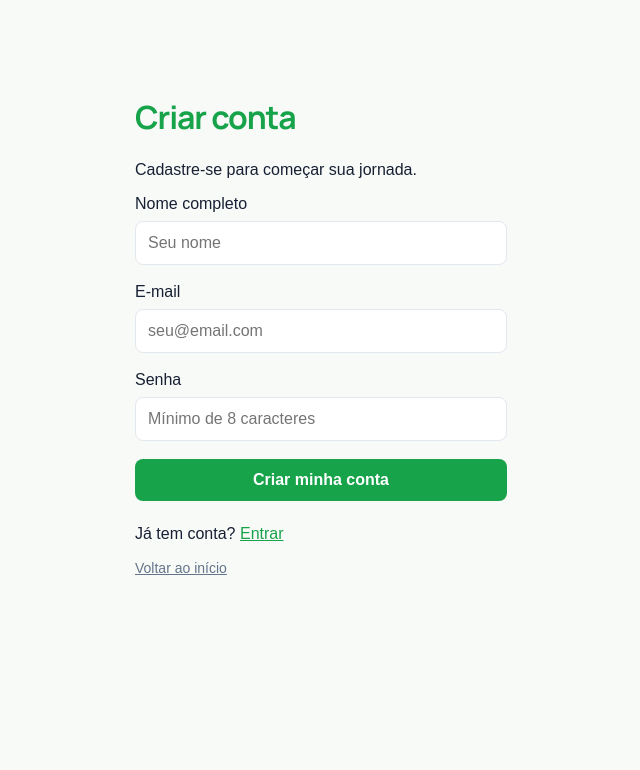
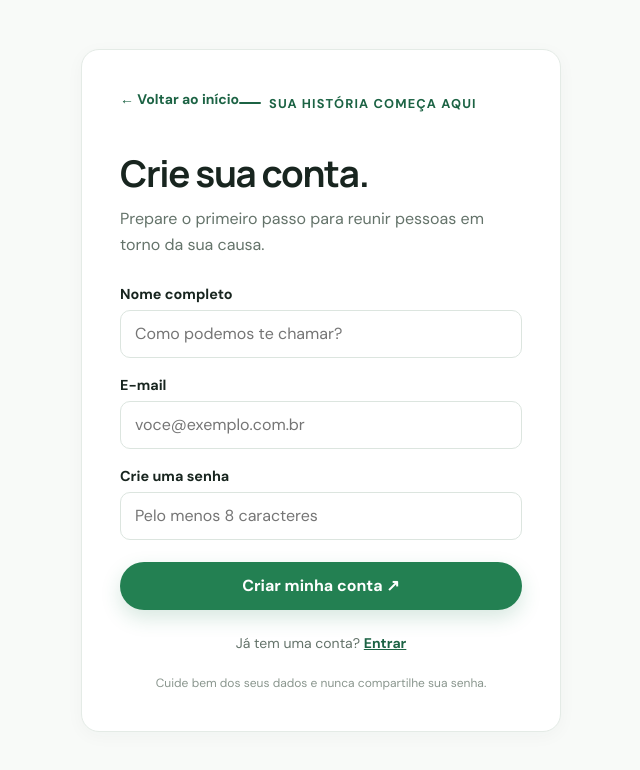
Before and after one commit to vaquinhabr/Vaquinha, a Next.js app: page /criar-conta in a window 1280 px wide. Shown: the top 770 px of the page, without its empty margins (319-959 px from the left). Built offline with nearby package versions, Linux system fonts and the light colour scheme; no server answers.

Commit message:
Polish account registration form and error handling

```diff
--- a/app/criar-conta/page.tsx
+++ b/app/criar-conta/page.tsx
@@ -19,17 +19,11 @@ export default function CriarConta() {
     setCarregando(true);
 
     try {
-      const { data, error } = await supabase.auth.signUp({
+      const { error } = await supabase.auth.signUp({
         email: email.trim(),
         password: senha,
-        options: {
-          data: {
-            full_name: nome.trim(),
-          },
-        },
+        options: { data: { full_name: nome.trim(), display_name: nome.trim() } },
       });
-
-      setCarregando(false);
 
       if (error) {
         setMensagem(traduzirErro(error.message));
@@ -37,132 +31,53 @@ export default function CriarConta() {
       }
 
       setSucesso(true);
-      setMensagem(
-        "Cadastro realizado! Verifique seu e-mail para confirmar a conta."
-      );
+      setMensagem("Cadastro iniciado! Se a confirmação por e-mail estiver ativa, confira sua caixa de entrada para ativar a conta.");
       setNome("");
       setEmail("");
       setSenha("");
-    } catch (err) {
+    } catch {
+      setMensagem("Não foi possível concluir o cadastro agora. Confira a conexão e tente novamente.");
+    } finally {
       setCarregando(false);
-      setMensagem("Erro inesperado. Tente novamente.");
     }
   }
 
   return (
-    <main
-      style={{
-        maxWidth: "420px",
-        margin: "50px auto",
-        padding: "24px",
-        fontFamily: "Arial, sans-serif",
-        color: "#172033",
-      }}
-    >
-      <h1 style={{ color: "#16a34a" }}>Criar conta</h1>
-      <p>Cadastre-se para começar sua jornada.</p>
+    <main className="container" style={{ paddingTop: 1, paddingBottom: 48 }}>
+      <div className="card form-card">
+        <Link href="/" style={{ display: "inline-flex", alignItems: "center", gap: 8, textDecoration: "none", color: "var(--green-800)", fontWeight: 700, fontSize: 14, marginBottom: 26 }}>← Voltar ao início</Link>
+        <div className="eyebrow">Sua história começa aqui</div>
+        <h1 className="form-title" style={{ marginTop: 14 }}>Crie sua conta.</h1>
+        <p className="form-intro">Prepare o primeiro passo para reunir pessoas em torno da sua causa.</p>
 
-      <form onSubmit={cadastrar}>
-        <label htmlFor="nome">Nome completo</label>
-        <input
-          id="nome"
-          value={nome}
-          onChange={(e) => setNome(e.target.value)}
-          required
-          placeholder="Seu nome"
-          autoComplete="name"
-          style={estilo}
-        />
+        <form onSubmit={cadastrar}>
+          <label className="form-label" htmlFor="nome">Nome completo</label>
+          <input className="form-control" id="nome" value={nome} onChange={(e) => setNome(e.target.value)} required minLength={2} maxLength={100} placeholder="Como podemos te chamar?" autoComplete="name" />
 
-        <label htmlFor="email">E-mail</label>
-        <input
-          id="email"
-          type="email"
-          value={email}
-          onChange={(e) => setEmail(e.target.value)}
-          required
-          placeholder="seu@email.com"
-          autoComplete="email"
-          style={estilo}
-        />
+          <label className="form-label" htmlFor="email">E-mail</label>
+          <input className="form-control" id="email" type="email" value={email} onChange={(e) => setEmail(e.target.value)} required maxLength={254} placeholder="voce@exemplo.com.br" autoComplete="email" />
 
-        <label htmlFor="senha">Senha</label>
-        <input
-          id="senha"
-          type="password"
-          value={senha}
-          onChange={(e) => setSenha(e.target.value)}
-          required
-          minLength={8}
-          placeholder="Mínimo de 8 caracteres"
-          autoComplete="new-password"
-          style={estilo}
-        />
+          <label className="form-label" htmlFor="senha">Crie uma senha</label>
+          <input className="form-control" id="senha" type="password" value={senha} onChange={(e) => setSenha(e.target.value)} required minLength={8} maxLength={72} placeholder="Pelo menos 8 caracteres" autoComplete="new-password" />
 
-        <button
-          type="submit"
-          disabled={carregando}
-          style={{
-            ...estilo,
-            background: "#16a34a",
-            color: "white",
-            border: 0,
-            fontWeight: "bold",
-            cursor: carregando ? "not-allowed" : "pointer",
-            opacity: carregando ? 0.7 : 1,
-          }}
-        >
-          {carregando ? "Cadastrando..." : "Criar minha conta"}
-        </button>
-      </form>
+          <button className="btn btn-primary form-submit" type="submit" disabled={carregando}>{carregando ? "Criando sua conta..." : "Criar minha conta ↗"}</button>
+        </form>
 
-      {mensagem && (
-        <p
-          style={{
-            marginTop: "16px",
-            padding: "12px",
-            background: sucesso ? "#f0fdf4" : "#fef2f2",
-            color: sucesso ? "#166534" : "#b91c1c",
-            borderRadius: "8px",
-            fontSize: "14px",
-          }}
-        >
-          {mensagem}
-        </p>
-      )}
-
-      <p style={{ marginTop: "24px" }}>
-        Já tem conta?{" "}
-        <Link href="/entrar" style={{ color: "#16a34a" }}>
-          Entrar
-        </Link>
-      </p>
-      <Link href="/" style={{ color: "#64748b", fontSize: "14px" }}>
-        Voltar ao início
-      </Link>
+        {mensagem && <p role="status" aria-live="polite" className={`form-message ${sucesso ? "form-message-success" : "form-message-error"}`} style={{ marginTop: 18 }}>{mensagem}</p>}
+        <p style={{ margin: "24px 0 0", textAlign: "center", fontSize: 14, color: "var(--muted)" }}>Já tem uma conta? <Link href="/entrar" style={{ color: "var(--green-800)", fontWeight: 700 }}>Entrar</Link></p>
+        <p style={{ margin: "22px 0 0", textAlign: "center", color: "#8a968e", fontSize: 12, lineHeight: 1.6 }}>Cuide bem dos seus dados e nunca compartilhe sua senha.</p>
+      </div>
     </main>
   );
 }
 
 function traduzirErro(msg: string): string {
   const mapa: Record<string, string> = {
-    "User already registered": "Este e-mail já está cadastrado.",
-    "Password should be at least 6 characters":
-      "A senha deve ter pelo menos 6 caracteres.",
-    "Invalid path specified in request URL.":
-      "Erro de configuração do Supabase. Verifique as variáveis de ambiente na Vercel.",
-    "Unable to validate email address: invalid format":
-      "Formato de e-mail inválido.",
+    "User already registered": "Este e-mail já está cadastrado. Tente entrar na sua conta.",
+    "Password should be at least 6 characters": "A senha precisa ter pelo menos 8 caracteres.",
+    "Invalid path specified in request URL.": "A configuração do Supabase está incorreta. Verifique a URL e a chave pública configuradas na Vercel.",
+    "Unable to validate email address: invalid format": "Confira se o e-mail foi digitado corretamente.",
+    "Signup is disabled": "O cadastro está temporariamente desativado. Tente novamente mais tarde.",
   };
-  return mapa[msg] || msg;
+  return mapa[msg] || "Não foi possível criar a conta. Verifique os dados e tente novamente.";
 }
-
-const estilo: React.CSSProperties = {
-  display: "block",
-  width: "100%",
-  padding: "12px",
-  margin: "8px 0 18px",
-  boxSizing: "border-box",
-  borderRadius: "8px",
-  border: "1px solid #e2e8f0",
-};
```
